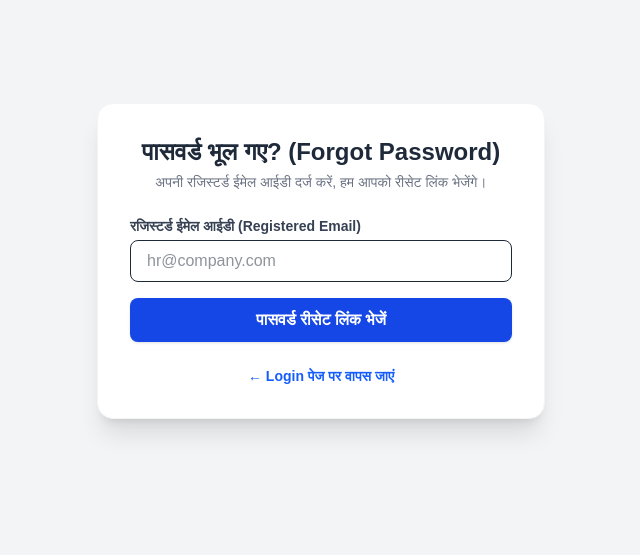
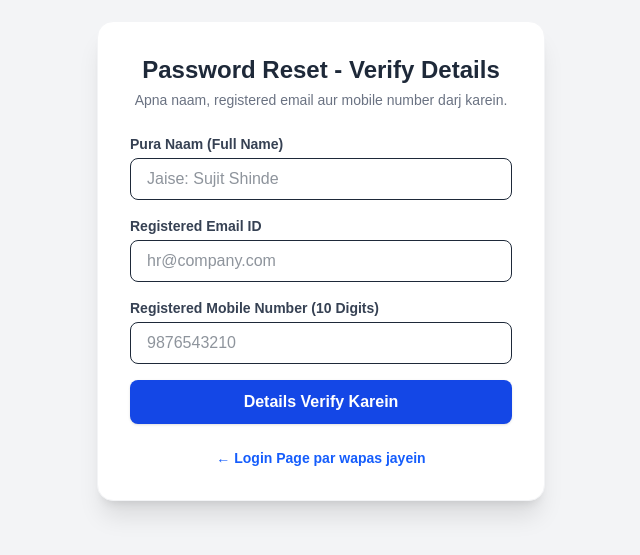
Before and after one commit to Hirehere/HireHere, a Next.js app: page /employer/forgot-password in a window 1280 px wide. Shown: the part 139-694 px from the top of the page, without its empty margins (319-959 px from the left). Built offline with nearby package versions, Linux system fonts and the light colour scheme; no server answers.

Commit message:
Implement single page cross-check verification password reset flow

```diff
--- a/app/employer/forgot-password/page.tsx
+++ b/app/employer/forgot-password/page.tsx
@@ -6,30 +6,95 @@ import { useRouter } from 'next/navigation';
 import Link from 'next/link';
 
 export default function ForgotPassword() {
+  const [step, setStep] = useState(1); // Step 1: Verify details, Step 2: Update password
   const [email, setEmail] = useState('');
-  const [message, setMessage] = useState('');
+  const [fullName, setFullName] = useState('');
+  const [phone, setPhone] = useState('');
+  const [newPassword, setNewPassword] = useState('');
+  const [confirmPassword, setConfirmPassword] = useState('');
+
   const [errorMsg, setErrorMsg] = useState('');
+  const [successMsg, setSuccessMsg] = useState('');
   const [loading, setLoading] = useState(false);
   const router = useRouter();
 
-  const handleResetPassword = async (e: React.FormEvent) => {
+  // 1. Verify Name, Email & Phone against 'employers' table
+  const handleVerifyDetails = async (e: React.FormEvent) => {
     e.preventDefault();
     setErrorMsg('');
-    setMessage('');
+    setLoading(true);
+
+    const cleanEmail = email.trim().toLowerCase();
+    const cleanPhone = phone.trim().replace(/\D/g, '');
+    const cleanName = fullName.trim();
+
+    try {
+      const { data: employer, error } = await supabase
+        .from('employers')
+        .select('*')
+        .eq('email', cleanEmail)
+        .maybeSingle();
+
+      if (error || !employer) {
+        setErrorMsg('Yeh email ID registered nahi hai.');
+        setLoading(false);
+        return;
+      }
+
+      const dbName = String(employer.full_name || employer.name || '').trim().toLowerCase();
+      const dbPhone = String(employer.phone || '').trim().replace(/\D/g, '');
+
+      if (dbName !== cleanName.toLowerCase() || dbPhone !== cleanPhone) {
+        setErrorMsg('Darj kiya gaya naam ya mobile number is email ID se match nahi kar raha hai.');
+        setLoading(false);
+        return;
+      }
+
+      // Details matched successfully, move to password update step
+      setStep(2);
+      setSuccessMsg('Pahchan safaltapoorvak verify ho gayi hai! Ab naya password set karein.');
+    } catch (err: any) {
+      setErrorMsg('Kuch takniki samasya aayi hai. Kripya punah prayas karein.');
+    } finally {
+      setLoading(false);
+    }
+  };
+
+  // 2. Update Password directly using Supabase Auth
+  const handleUpdatePassword = async (e: React.FormEvent) => {
+    e.preventDefault();
+    setErrorMsg('');
+    setSuccessMsg('');
+
+    if (newPassword.length < 6) {
+      setErrorMsg('Password kam se kam 6 aksharon ka hona chahiye.');
+      return;
+    }
+
+    if (newPassword !== confirmPassword) {
+      setErrorMsg('Dono password match nahi kar rahe hain.');
+      return;
+    }
+
     setLoading(true);
 
     try {
-      const { error } = await supabase.auth.resetPasswordForEmail(email.trim(), {
-        redirectTo: `${window.location.origin}/employer/reset-password`,
+      // Note: To update user password directly, we can use supabase auth updateUser
+      // or custom backend action if needed. Let's update password for the current auth user context.
+      const { error } = await supabase.auth.updateUser({
+        password: newPassword,
       });
 
       if (error) {
-        setErrorMsg(error.message || 'पासवर्ड रीसेट ईमेल भेजने में समस्या आई।');
+        setErrorMsg(error.message || 'Password update karne me samasya aayi.');
       } else {
-        setMessage('आपकी ईमेल आईडी पर पासवर्ड रीसेट लिंक भेज दिया गया है। अपना इनबॉक्स / स्पैम फोल्डर चेक करें।');
+        setSuccessMsg('🎉 Password safaltapoorvak badal diya gaya hai! Aapko login page par bheja ja raha hai...');
+        setTimeout(() => {
+          router.push('/employer/login');
+        }, 2500);
       }
     } catch (err: any) {
-      setErrorMsg('कुछ तकनीकी समस्या हुई है। कृपया पुनः प्रयास करें।');
+      setErrorMsg('Password update karte samay error aayi.');
     } finally {
       setLoading(false);
     }
@@ -40,18 +105,14 @@ export default function ForgotPassword() {
       <div className="max-w-md w-full bg-white rounded-2xl shadow-xl p-8 border border-gray-100">
         <div className="text-center mb-6">
           <h1 className="text-2xl font-bold text-gray-800">
-            पासवर्ड भूल गए? (Forgot Password)
+            {step === 1 ? 'Password Reset - Verify Details' : 'Naya Password Banayein'}
           </h1>
           <p className="text-gray-500 text-sm mt-1">
-            अपनी रजिस्टर्ड ईमेल आईडी दर्ज करें, हम आपको रीसेट लिंक भेजेंगे।
+            {step === 1
+              ? 'Apna naam, registered email aur mobile number darj karein.'
+              : 'Apne khate ke liye naya password darj karein.'}
           </p>
         </div>
-
-        {message && (
-          <div className="mb-4 p-3 bg-green-50 border border-green-200 text-green-700 rounded-lg text-sm">
-            {message}
-          </div>
-        )}
 
         {errorMsg && (
           <div className="mb-4 p-3 bg-red-50 border border-red-200 text-red-600 rounded-lg text-sm">
@@ -59,10 +120,31 @@ export default function ForgotPassword() {
           </div>
         )}
 
-        <form onSubmit={handleResetPassword} className="space-y-4">
+        {successMsg && (
+          <div className="mb-4 p-3 bg-green-50 border border-green-200 text-green-700 rounded-lg text-sm">
+            {successMsg}
+          </div>
+        )}
+
+        {step === 1 ? (
+          <form onSubmit={handleVerifyDetails} className="space-y-4">
             <div>
               <label className="block text-sm font-semibold text-gray-700 mb-1">
-              रजिस्टर्ड ईमेल आईडी (Registered Email)
+                Pura Naam (Full Name)
+              </label>
+              <input
+                type="text"
+                required
+                value={fullName}
+                onChange={(e) => setFullName(e.target.value)}
+                placeholder="Jaise: Sujit Shinde"
+                className="w-full px-4 py-2 border rounded-lg focus:ring-2 focus:ring-blue-500 outline-none text-gray-800"
+              />
+            </div>
+
+            <div>
+              <label className="block text-sm font-semibold text-gray-700 mb-1">
+                Registered Email ID
               </label>
               <input
                 type="email"
@@ -70,7 +152,22 @@ export default function ForgotPassword() {
                 value={email}
                 onChange={(e) => setEmail(e.target.value)}
                 placeholder="hr@company.com"
-              className="w-full px-4 py-2 border rounded-lg focus:ring-2 focus:ring-blue-500 outline-none text-gray-800 font-medium"
+                className="w-full px-4 py-2 border rounded-lg focus:ring-2 focus:ring-blue-500 outline-none text-gray-800"
+              />
+            </div>
+
+            <div>
+              <label className="block text-sm font-semibold text-gray-700 mb-1">
+                Registered Mobile Number (10 Digits)
+              </label>
+              <input
+                type="tel"
+                required
+                maxLength={10}
+                value={phone}
+                onChange={(e) => setPhone(e.target.value)}
+                placeholder="9876543210"
+                className="w-full px-4 py-2 border rounded-lg focus:ring-2 focus:ring-blue-500 outline-none text-gray-800"
               />
             </div>
 
@@ -79,13 +176,52 @@ export default function ForgotPassword() {
               disabled={loading}
               className="w-full bg-blue-700 hover:bg-blue-800 text-white font-bold py-2.5 rounded-lg shadow transition disabled:opacity-50 cursor-pointer"
             >
-            {loading ? 'भेजा जा रहा है...' : 'पासवर्ड रीसेट लिंक भेजें'}
+              {loading ? 'Janch ho rahi hai...' : 'Details Verify Karein'}
             </button>
           </form>
+        ) : (
+          <form onSubmit={handleUpdatePassword} className="space-y-4">
+            <div>
+              <label className="block text-sm font-semibold text-gray-700 mb-1">
+                Naya Password (New Password)
+              </label>
+              <input
+                type="password"
+                required
+                value={newPassword}
+                onChange={(e) => setNewPassword(e.target.value)}
+                placeholder="••••••••"
+                className="w-full px-4 py-2 border rounded-lg focus:ring-2 focus:ring-blue-500 outline-none text-gray-800"
+              />
+            </div>
+
+            <div>
+              <label className="block text-sm font-semibold text-gray-700 mb-1">
+                Password ki pushti karein (Confirm Password)
+              </label>
+              <input
+                type="password"
+                required
+                value={confirmPassword}
+                onChange={(e) => setConfirmPassword(e.target.value)}
+                placeholder="••••••••"
+                className="w-full px-4 py-2 border rounded-lg focus:ring-2 focus:ring-blue-500 outline-none text-gray-800"
+              />
+            </div>
+
+            <button
+              type="submit"
+              disabled={loading}
+              className="w-full bg-blue-700 hover:bg-blue-800 text-white font-bold py-2.5 rounded-lg shadow transition disabled:opacity-50 cursor-pointer"
+            >
+              {loading ? 'Save ho raha hai...' : 'Naya Password Save Karein'}
+            </button>
+          </form>
+        )}
 
         <div className="mt-6 text-center text-sm">
           <Link href="/employer/login" className="text-blue-600 font-bold hover:underline">
-            ← Login पेज पर वापस जाएं
+            ← Login Page par wapas jayein
           </Link>
         </div>
       </div>
```
Lines whose indentation alone changed are shown as unchanged.
